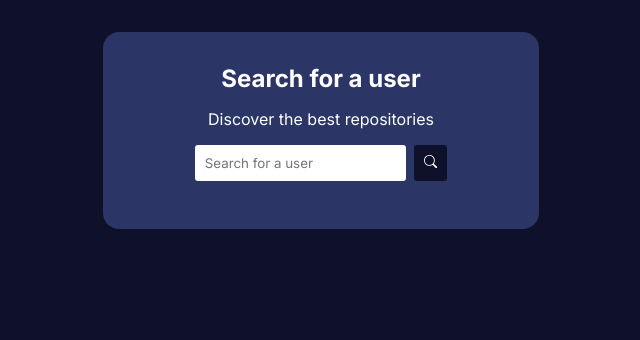
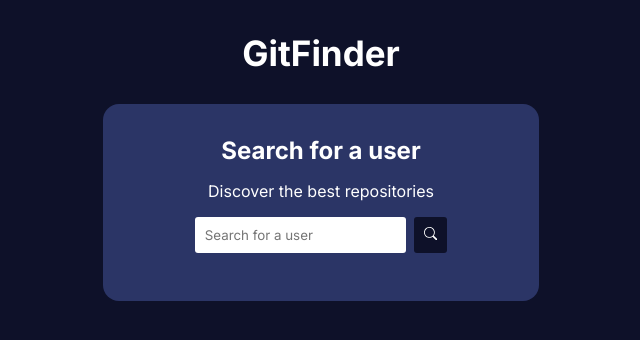
Before and after one commit to phbodias/my-gitFinder, a React (Vite) app: page / in a window 1280 px wide. Shown: the top 340 px of the page, without its empty margins (319-959 px from the left). Built offline with nearby package versions, Linux system fonts and the light colour scheme; no server answers.

Commit message:
:sparkles: feat: Header

```diff
--- a/src/App/index.tsx
+++ b/src/App/index.tsx
@@ -1,10 +1,12 @@
 import { BrowserRouter, Route, Routes } from "react-router-dom";
 import Search from "../pages/Search";
 import UserRepos from "../pages/UserRepos";
+import Header from "../components/Header";
 
 function App() {
   return (
     <BrowserRouter>
+      <Header />
       <Routes>
         <Route path="/" element={<Search />}></Route>
         <Route path="/users/:username" element={<UserRepos />}></Route>
--- /dev/null
+++ b/src/components/Header/index.tsx
@@ -0,0 +1,7 @@
+import { Content } from "./style";
+
+const Header = () => {
+  return <Content>GitFinder</Content>;
+};
+
+export default Header;
--- /dev/null
+++ b/src/components/Header/style.ts
@@ -0,0 +1,10 @@
+import styled from "styled-components";
+
+const Content = styled.header`
+  font-size: 35px;
+  font-weight: 700;
+  text-align: center;
+  margin-bottom: 30px;
+`;
+
+export { Content };
```
